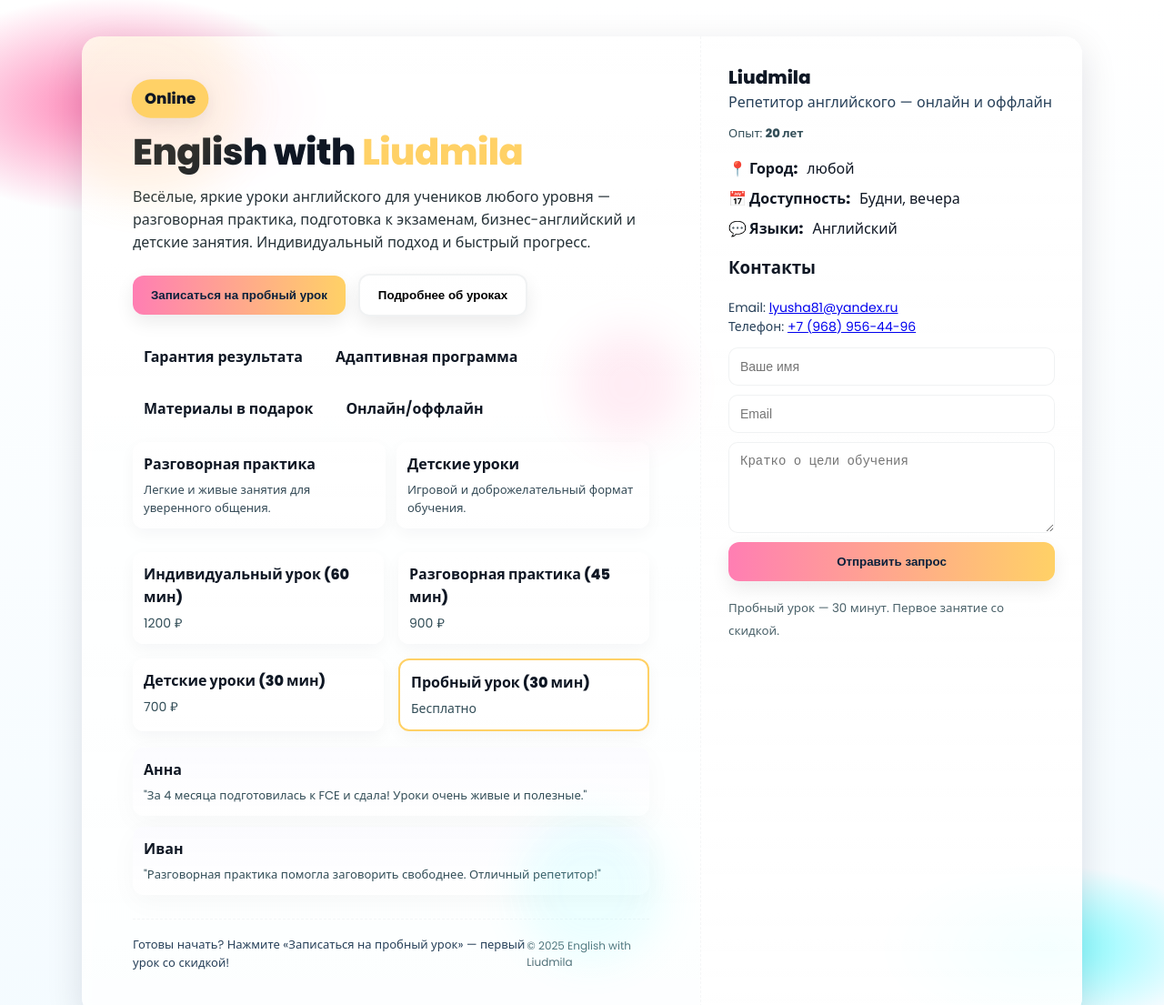
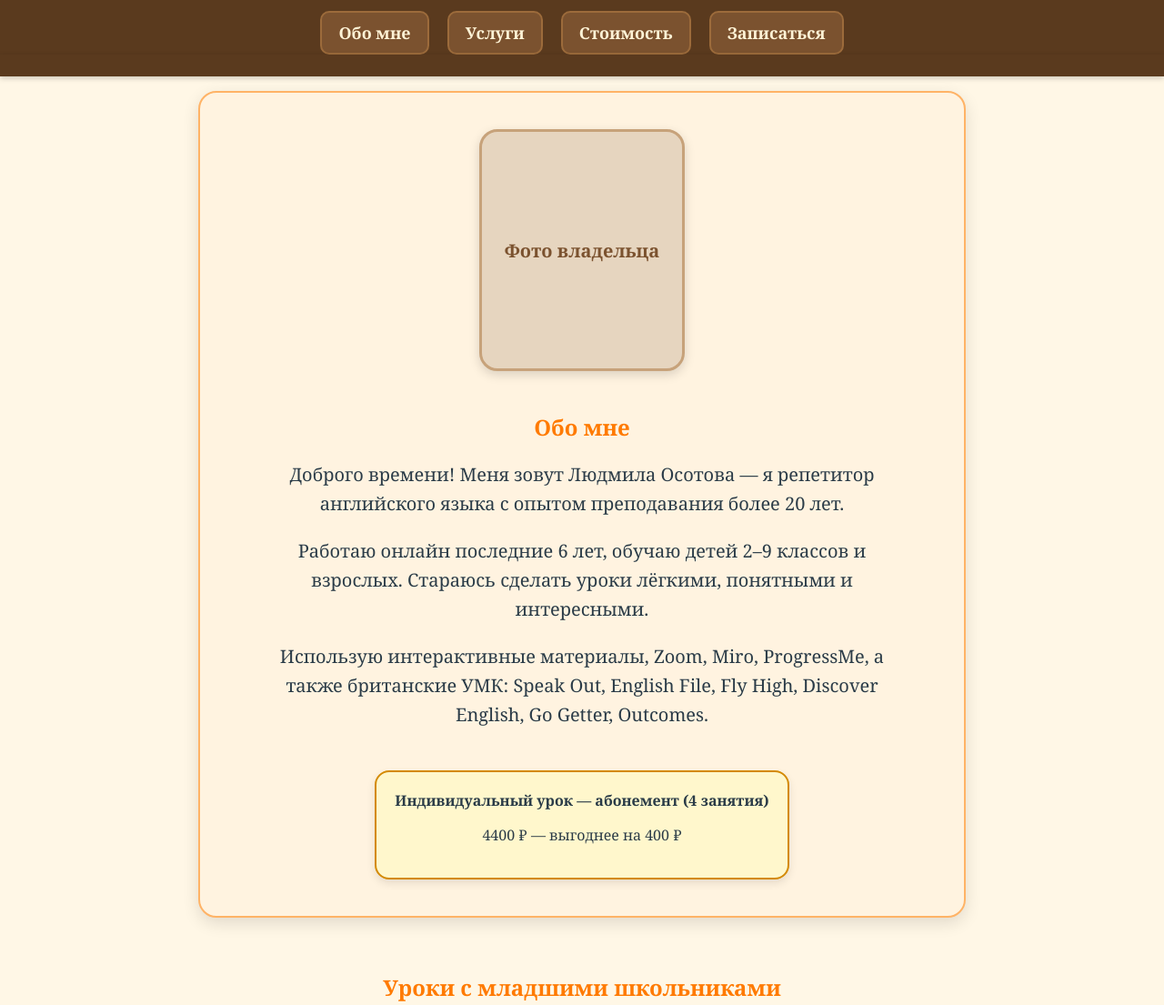
Before and after one commit to Liudmila81/MywebsiteLiudmila1, a plain HTML site: page index.html in a window 1280 px wide. Shown: the top 1105 px of the page at 91% size. Drawn offline with Linux system fonts and the light colour scheme.

Commit message:
Update index.html

```diff
--- a/index.html
+++ b/index.html
@@ -1,246 +1,314 @@
-<!doctype html>
+<!DOCTYPE html>
 <html lang="ru">
 <head>
-  <meta charset="utf-8" />
-  <meta name="viewport" content="width=device-width,initial-scale=1" />
+<meta charset="UTF-8" />
+<meta name="viewport" content="width=device-width, initial-scale=1.0" />
 <title>Репетитор английского языка</title>
-  <link href="https://fonts.googleapis.com/css2?family=Poppins:wght@300;400;600;800&family=Pacifico&display=swap" rel="stylesheet">
 <style>
-    :root{
-      --bg1: #ff7eb3; /* pink */
-      --bg2: #7afcff; /* aqua */
-      --accent: #ffd166; /* warm yellow */
-      --dark: #0f1724;
-      --glass: rgba(255,255,255,0.12);
-    }
-    *{box-sizing:border-box}
-    body{
-      margin:0;
-      font-family: 'Poppins', system-ui, -apple-system, 'Segoe UI', Roboto, 'Helvetica Neue', Arial;
-      color:var(--dark);
-      background: radial-gradient(1200px 600px at 10% 10%, var(--bg1), transparent 20%),
-                  radial-gradient(1000px 500px at 90% 90%, var(--bg2), transparent 18%),
-                  linear-gradient(180deg,#fff 0%, #f4fbff 100%);
-      min-height:100vh;
-      -webkit-font-smoothing:antialiased;
-      -moz-osx-font-smoothing:grayscale;
-      padding:40px 20px;
-      display:flex;
-      align-items:center;
-      justify-content:center;
-    }
-    .card{
-      width:100%;
-      max-width:1100px;
-      background: linear-gradient(180deg, rgba(255,255,255,0.85), rgba(255,255,255,0.80));
-      border-radius:20px;
-      box-shadow: 0 12px 40px rgba(10,20,40,0.12);
-      overflow:hidden;
-      display:grid;
-      grid-template-columns: 1fr 420px;
-      gap:0;
-      backdrop-filter: blur(6px) saturate(1.05);
-    }
-    @media(max-width:900px){
-      .card{grid-template-columns:1fr;}
+  :root {
+    --bg: #fff7e6;
+    --accent: #ff7a00;
+    --accent2: #ffb300;
+    --text: #2a3b47;
+    --card-bg: #ffffff;
   }
 
-    /* Left (main) */
-    .hero{
-      padding:48px 56px;
-      position:relative;
+  body {
+    margin: 0;
+    font-family: Georgia, serif;
+    background: var(--bg);
+    color: var(--text);
+    scroll-behavior: smooth;
   }
-    .badge{
-      display:inline-flex;
-      gap:10px;
-      align-items:center;
-      background:var(--accent);
-      color:var(--dark);
-      font-weight:700;
-      padding:8px 14px;
-      border-radius:999px;
-      box-shadow: 0 6px 18px rgba(0,0,0,0.08);
-      width:fit-content;
-      transform:translateZ(0);
+
+  /* Навигация */
+  nav {
+    position: fixed;
+    top: 0;
+    left: 0;
+    width: 100%;
+    background: #5a3a1e;
+    padding: 12px 0;
+    display: flex;
+    justify-content: center;
+    gap: 20px;
+    font-weight: bold;
+    z-index: 1000;
+    box-shadow: 0 2px 6px rgba(0,0,0,0.2);
   }
-    h1{
-      font-size:40px;
-      margin:18px 0 8px;
-      line-height:1.02;
-      letter-spacing:-0.5px;
+
+  nav a {
+    color: #fff3d6;
+    background: #7b522f;
+    padding: 10px 18px;
+    border-radius: 10px;
+    text-decoration: none;
+    font-size: 18px;
+    border: 2px solid #9c6b3b;
   }
-    .sub{
-      font-size:16px;
-      color:#263238;
-      margin-bottom:18px;
-      max-width:60ch;
+
+  nav a:hover {
+    background: #9c6b3b;
+    color: white;
   }
-    .cta-row{display:flex;gap:14px;align-items:center;margin:22px 0}
-    .btn{
-      padding:14px 20px;
-      border-radius:12px;
-      border:0;
-      cursor:pointer;
-      font-weight:700;
-      box-shadow:0 8px 20px rgba(0,0,0,0.08);
+
+  /* Контейнер */
+  .container {
+    max-width: 900px;
+    margin: 100px auto 40px;
+    padding: 0 20px;
+    text-align: center;
   }
-    .btn-primary{background:linear-gradient(90deg,#ff7eb3,#ffd166);color:#08203b}
-    .btn-outline{background:transparent;border:2px solid rgba(8,32,59,0.06);}
-    .features{display:flex;gap:12px;flex-wrap:wrap;margin-top:14px}
-    .pill{background:var(--glass);padding:10px 12px;border-radius:10px;font-weight:600}
 
-    /* Right (sidebar) */
-    .sidebar{
-      padding:30px;
-      background: linear-gradient(180deg, rgba(255,255,255,0.75), rgba(255,255,255,0.6));
-      border-left: 1px dashed rgba(8,32,59,0.04);
+  h1, h2 {
+    color: var(--accent);
+    text-align: center;
+    font-family: Georgia, serif;
   }
-    .photo{
-      width:120px;height:120px;border-radius:16px;overflow:hidden;margin-bottom:12px;box-shadow: 0 8px 30px rgba(8,32,59,0.06);
-      background: linear-gradient(135deg,#ffd166,#ff7eb3);
-      display:flex;align-items:center;justify-content:center;font-family: 'Pacifico';font-size:24px;color:#08203b
+
+  /* Карточки */
+  .grid {
+    display: grid;
+    grid-template-columns: repeat(auto-fit, minmax(250px, 1fr));
+    gap: 20px;
+    margin-top: 20px;
+    justify-items: center;
+    align-items: center;
   }
-    .name{font-weight:800;font-size:20px}
-    .role{color:#274059;margin-bottom:12px}
-    .meta{display:flex;flex-direction:column;gap:8px;margin-top:16px}
-    .meta-item{display:flex;gap:10px;align-items:center}
 
-    /* cards list */
-    .service{background:linear-gradient(180deg, rgba(255,255,255,0.98), rgba(255,255,255,0.92));padding:12px;border-radius:12px;box-shadow:0 6px 18px rgba(10,20,40,0.04)}
-    .services{display:grid;grid-template-columns:1fr 1fr;gap:12px;margin-top:14px}
-    @media(max-width:640px){.services{grid-template-columns:1fr}}
+  .card {
+    transition: transform 0.25s ease, box-shadow 0.25s ease;
+    background: var(--card-bg);
+    padding: 20px;
+    border-radius: 16px;
+    box-shadow: 0 4px 10px rgba(0,0,0,0.1);
+    border: 2px solid var(--accent2);
+    }
 
-    /* fun floating shapes */
-    .shape{position:absolute;border-radius:50%;opacity:0.14;filter:blur(22px);transform:translateZ(0)}
-    .s1{width:220px;height:220px;background:#ffd166;left:-40px;top:-40px}
-    .s2{width:160px;height:160px;background:#7afcff;right:40px;bottom:60px}
-    .s3{width:120px;height:120px;background:#ff7eb3;right:20px;top:30%}
+    .card:hover {
+      transform: scale(1.03);
+      box-shadow: 0 6px 14px rgba(0,0,0,0.18);
+    }
 
-    /* footer */
-    footer{margin-top:26px;padding-top:18px;border-top:1px dashed rgba(8,32,59,0.04);display:flex;justify-content:space-between;align-items:center}
+    /* Иконки соцсетей */
+    .social-icon {
+      width: 28px;
+      height: 28px;
+      margin-right: 10px;
+      vertical-align: middle;
+    }
+  }
 
-    /* small interactions */
-    .pulse{animation:pulse 3s ease-in-out infinite}
-    @keyframes pulse{0%{transform:scale(1)}50%{transform:scale(1.045)}100%{transform:scale(1)}}
+  .card strong {
+    color: var(--accent);
+    font-size: 18px;
+  }
 
-    .contact-form{display:flex;flex-direction:column;gap:10px;margin-top:12px}
-    input, textarea{padding:12px;border-radius:10px;border:1px solid rgba(8,32,59,0.06);font-size:14px}
-    textarea{min-height:100px;resize:vertical}
+  /* Форма */
+  form {
+    background: var(--card-bg);
+    padding: 20px;
+    border-radius: 16px;
+    box-shadow: 0 4px 10px rgba(0,0,0,0.1);
+    border: 2px solid var(--accent2);
+  }
 
-    .testimonials{margin-top:18px;display:flex;flex-direction:column;gap:12px}
-    .testimonial{padding:12px;border-radius:12px;background:linear-gradient(180deg, rgba(250,250,255,0.7), rgba(255,255,255,0.6));box-shadow:0 8px 30px rgba(10,20,40,0.03)}
+  input, textarea {
+    width: 100%;
+    padding: 10px;
+    margin-top: 10px;
+    border-radius: 10px;
+    border: 1px solid #ccc;
+    font-size: 16px;
+  }
 
-    /* subtle entrance */
-    .fade-in{animation:fadein 0.9s ease both}
-    @keyframes fadein{from{opacity:0;transform:translateY(6px)}to{opacity:1;transform:none}}
+  button {
+    background: var(--accent);
+    color: white;
+    border: none;
+    padding: 12px 20px;
+    font-size: 18px;
+    border-radius: 10px;
+    cursor: pointer;
+    margin-top: 10px;
+  }
+
+  button:hover {
+    background: #ff8f1a;
+  }
 </style>
 </head>
 <body>
-  <div class="card fade-in" role="main" aria-label="Сайт репетитора английского языка">
-    <div class="hero">
-      <div class="shape s1"></div>
-      <div class="shape s2"></div>
-      <div class="shape s3"></div>
 
-      <div class="badge pulse">Online</div>
-      <h1>English with <span style="color:var(--accent)">Liudmila</span></h1>
-      <p class="sub">Весёлые, яркие уроки английского для учеников любого уровня — разговорная практика, подготовка к экзаменам, бизнес-английский и детские занятия. Индивидуальный подход и быстрый прогресс.</p>
+<nav>
+  <a href="#about">Обо мне</a>
+  <a href="#services">Услуги</a>
+  <a href="#pricing">Стоимость</a>
+  <a href="#contact">Записаться</a>
+</nav>
 
-      <div class="cta-row">
-        <button class="btn btn-primary" onclick="document.getElementById('contact-form').scrollIntoView({behavior: 'smooth'});">Записаться на пробный урок</button>
-        <button class="btn btn-outline">Подробнее об уроках</button>
+<nav style="margin-top:60px;"></nav>
+
+<div class="container">
+
+  <section id="about" style="margin-top:60px; margin-bottom:60px;">
+  <div style="display:flex; flex-direction:column; gap:25px; align-items:center; justify-content:center; padding:40px 20px; background:#fff3e0; border-radius:20px; box-shadow:0 6px 18px rgba(0,0,0,0.12); max-width:800px; margin:auto; border:2px solid #ffb366;">
+
+      <div style="width:220px; height:260px; background:#e6d5bf; border:3px solid #c7a27a; border-radius:20px; display:flex; justify-content:center; align-items:center; color:#7b522f; font-weight:bold; font-size:20px; box-shadow:0 4px 12px rgba(0,0,0,0.15);">
+        Фото владельца
       </div>
 
-      <div class="features">
-        <div class="pill">Гарантия результата</div>
-        <div class="pill">Адаптивная программа</div>
-        <div class="pill">Материалы в подарок</div>
-        <div class="pill">Онлайн/оффлайн</div>
+      <div style="max-width:700px; text-align:center;">
+        <h1 style="margin-bottom:20px;">Обо мне</h1>
+        <p style="font-size:20px; line-height:1.6; margin-bottom:12px;">
+          Доброго времени! Меня зовут Людмила Осотова — я репетитор английского языка с опытом преподавания более 20 лет.
+        </p>
+        <p style="font-size:20px; line-height:1.6; margin-bottom:12px;">
+          Работаю онлайн последние 6 лет, обучаю детей 2–9 классов и взрослых. Стараюсь сделать уроки лёгкими, понятными и интересными.
+        </p>
+        <p style="font-size:20px; line-height:1.6;">
+          Использую интерактивные материалы, Zoom, Miro, ProgressMe, а также британские УМК: Speak Out, English File, Fly High, Discover English, Go Getter, Outcomes.
+        </p>
       </div>
-
-      <section class="services" aria-label="Услуги">
-  <div class="service">
-    <strong>Разговорная практика</strong>
-    <div style="font-size:13px;color:#354b57;margin-top:6px">Легкие и живые занятия для уверенного общения.</div>
+        <div class="card" style="border-color:#d48a00; background:#fff7cc;">
+        <strong>Индивидуальный урок — абонемент (4 занятия)</strong>
+        <p>4400 ₽ — выгоднее на 400 ₽</p>
       </div>
-  <div class="service">
-    <strong>Детские уроки</strong>
-    <div style="font-size:13px;color:#354b57;margin-top:6px">Игровой и доброжелательный формат обучения.</div>
     </div>
   </section>
 
-      <section class="pricing" style="margin-top:26px;display:grid;grid-template-columns:1fr 1fr;gap:16px">
-  <div class="service">
-    <strong>Индивидуальный урок (60 мин)</strong>
-    <div style="font-size:14px;color:#334e58;margin-top:6px">1200 ₽</div>
+  <section id="services">
+    <h2>Уроки с младшими школьниками</h2>
+    <div class="card" style="margin-bottom:40px;">
+      <strong>Младшие школьники (1–4 класс)</strong>
+      <p>Весёлые игровые уроки, развитие базовой грамматики, чтения и уверенного словарного запаса.</p>
     </div>
-  <div class="service">
-    <strong>Разговорная практика (45 мин)</strong>
-    <div style="font-size:14px;color:#334e58;margin-top:6px">900 ₽</div>
+
+    <h2>Уроки со взрослыми и подростками</h2>
+    <div class="card" style="margin-bottom:20px;">
+      <strong>Индивидуальные занятия для взрослых</strong>
+      <p>Помогу прокачать разговорный английский, грамматику и словарный запас. Работаю с уровнями от A1 до C1.</p>
     </div>
-  <div class="service">
-    <strong>Детские уроки (30 мин)</strong>
-    <div style="font-size:14px;color:#334e58;margin-top:6px">700 ₽</div>
+    <div class="card" style="margin-bottom:40px;">
+      <strong>Занятия с подростками</strong>
+      <p>Объясняю материал простым языком, делаю уроки интересными и мотивирующими.</p>
     </div>
-  <div class="service" style="border:2px solid var(--accent)">
-    <strong>Пробный урок (30 мин)</strong>
-    <div style="font-size:14px;color:#334e58;margin-top:6px">Бесплатно</div>
+
+    <h2>Услуги</h2>
+    <div class="grid">
+      <div class="card">
+        <strong>Разговорная практика</strong>
+        <p>Живые диалоги, развитие уверенности и словарного запаса.</p>
+      </div>
+      <div class="card">
+        <strong>Детские уроки</strong>
+        <p>Увлекательное обучение через игры, карточки и диалоги.</p>
+      </div>
     </div>
   </section>
 
-<div class="testimonials">
-        <div class="testimonial">
-          <strong>Анна</strong>
-          <div style="font-size:13px;color:#334e58;margin-top:6px">"За 4 месяца подготовилась к FCE и сдала! Уроки очень живые и полезные."</div>
+<section id="reviews">
+    <h2>Отзывы</h2>
+    <div class="grid">
+      <div class="card">
+        <p>«Занимаюсь уже полгода, наконец начала говорить без страха! Отличный преподаватель.»</p>
+        <strong>— Мария</strong>
       </div>
-        <div class="testimonial">
-          <strong>Иван</strong>
-          <div style="font-size:13px;color:#334e58;margin-top:6px">"Разговорная практика помогла заговорить свободнее. Отличный репетитор!"</div>
+      <div class="card">
+        <p>«Сын стал лучше понимать задания в школе и сам просит дополнительные уроки.»</p>
+        <strong>— Ольга</strong>
+      </div>
+      <div class="card">
+        <p>«Очень комфортная атмосфера на уроках, всё понятно и эффективно.»</p>
+        <strong>— Андрей</strong>
       </div>
     </div>
+</section>
 
-      <footer>
-        <div style="font-size:13px;color:#274059">Готовы начать? Нажмите «Записаться на пробный урок» — первый урок со скидкой!</div>
-        <div style="font-size:12px;color:#506d75">© <span id="year"></span> English with Liudmila</div>
-      </footer>
+<section id="pricing">
+    <h2>Стоимость занятий и формат</h2>
+    <div class="grid">
+      <div class="card" style="border:3px solid #ffb347; background:#fff7e0;">
+        <strong>Индивидуальный урок (60 мин)</strong>
+        <p>1200 ₽ — разовая оплата</p>
       </div>
 
-    <aside class="sidebar">
-      <div style="display:flex;align-items:center;gap:14px">
-        <!-- фото/лого удалено -->
-        <div>
-          <div class="name">Liudmila</div>
-          <div class="role">Репетитор английского — онлайн и оффлайн</div>
-          <div style="font-size:13px;color:#334e58">Опыт: <strong>20 лет</strong></div>
+      <div class="card" style="border:3px solid #ffa726; background:#fff3cc;">
+        <strong>Абонемент (4 занятия)</strong>
+        <p>4400 ₽ — выгоднее на 400 ₽</p>
+      </div>
+
+      <div class="card" style="border:3px solid #ff9800; background:#ffe7b3;">
+        <strong>Абонемент (8 занятий)</strong>
+        <p>8600 ₽ — экономия 800 ₽</p>
+      </div>
+
+      <div class="card" style="border:3px solid #ff8c00; background:#ffe0a3;">
+        <strong>Абонемент (12 занятий)</strong>
+        <p>12 600 ₽ — экономия 1 800 ₽</p>
+      </div>
+
+      <div class="card" style="border-color: var(--accent); background:#fff3d6;">
+        <strong>Пробный урок (30 мин)</strong>
+        <p>Бесплатно</p>
+      </div>
+
+      <div class="card">
+        <strong>Разговорная практика (45 мин)</strong>
+        <p>900 ₽</p>
+      </div>
+
+      <div class="card">
+        <strong>Детские уроки (30 мин)</strong>
+        <p>700 ₽</p>
       </div>
     </div>
+  </section>
 
-      <div class="meta">
-        <div class="meta-item"><strong>📍 Город:</strong><span>любой</span></div>
-        <div class="meta-item"><strong>📅 Доступность:</strong><span>Будни, вечера</span></div>
-        <div class="meta-item"><strong>💬 Языки:</strong><span>Английский</span></div>
+  <section id="contacts">
+    <h2>Контакты</h2>
+    <div class="card">
+      <p><strong>Телефон:</strong> +7 (968) 956-44-96</p>
+      <p><strong>Telegram:</strong> @Lyusha81</p>
+      <p><strong>Email:</strong> lyusha81@yandex.ru</p>
+    </div>
+  </section>
+
+  <section id="contact">
+    <h2>Записаться на урок</h2>
+    <form>
+      <input type="text" placeholder="Ваше имя" required />
+      <input type="text" placeholder="Как с вами связаться (телефон или Telegram)" required />
+      <textarea placeholder="Ваш запрос" rows="4"></textarea>
+      <button type="submit">Отправить</button>
+    </form>
+  </section>
+
+  <section id="socials">
+    <h2>Социальные сети</h2>
+    <div class="grid">
+      <a href="https://vk.com/ludaosotova" target="_blank" style="text-decoration:none;">
+        <div class="card" style="text-align:left; cursor:pointer;">
+          <img class="social-icon" src="https://cdn-icons-png.flaticon.com/512/145/145813.png" />
+          <span style="font-size:20px; color:var(--accent); font-weight:bold;">ВКонтакте</span>
+        </div>
+      </a>
+      <a href="https://t.me/Lyusha81" target="_blank" style="text-decoration:none;">
+        <div class="card" style="text-align:left; cursor:pointer;">
+          <img class="social-icon" src="https://cdn-icons-png.flaticon.com/512/2111/2111646.png" />
+          <span style="font-size:20px; color:var(--accent); font-weight:bold;">Telegram</span>
+        </div>
+      </a>
+      <a href="#" target="_blank" style="text-decoration:none;">
+        <div class="card" style="text-align:left; cursor:pointer;">
+          <img class="social-icon" src="https://cdn-icons-png.flaticon.com/512/25/25694.png" />
+          <span style="font-size:20px; color:var(--accent); font-weight:bold;">МАХ</span>
+        </div>
+      </a>
+    </div>
+  </section>
+
 </div>
 
-      <h3 style="margin-top:16px">Контакты</h3>
-      <div style="font-size:14px;color:#274059">Email: <a href="mailto:you@example.com">lyusha81@yandex.ru</a></div>
-      <div style="font-size:14px;color:#274059">Телефон: <a href="tel:+380000000000">+7 (968) 956-44-96</a></div>
-
-      <form id="contact-form" class="contact-form" onsubmit="event.preventDefault(); alert('Форма отправлена — замените на реальную интеграцию.');">
-        <input type="text" placeholder="Ваше имя" required />
-        <input type="email" placeholder="Email" required />
-        <textarea placeholder="Кратко о цели обучения"></textarea>
-        <button class="btn btn-primary" type="submit">Отправить запрос</button>
-      </form>
-
-      <div style="margin-top:16px">
-        <small style="color:#4b626a">Пробный урок — 30 минут. Первое занятие со скидкой.</small>
-      </div>
-
-    </aside>
-  </div>
-
-  <script>
-    document.getElementById('year').textContent = new Date().getFullYear();
-  </script>
 </body>
 </html>
```
Lines whose indentation alone changed are shown as unchanged.
